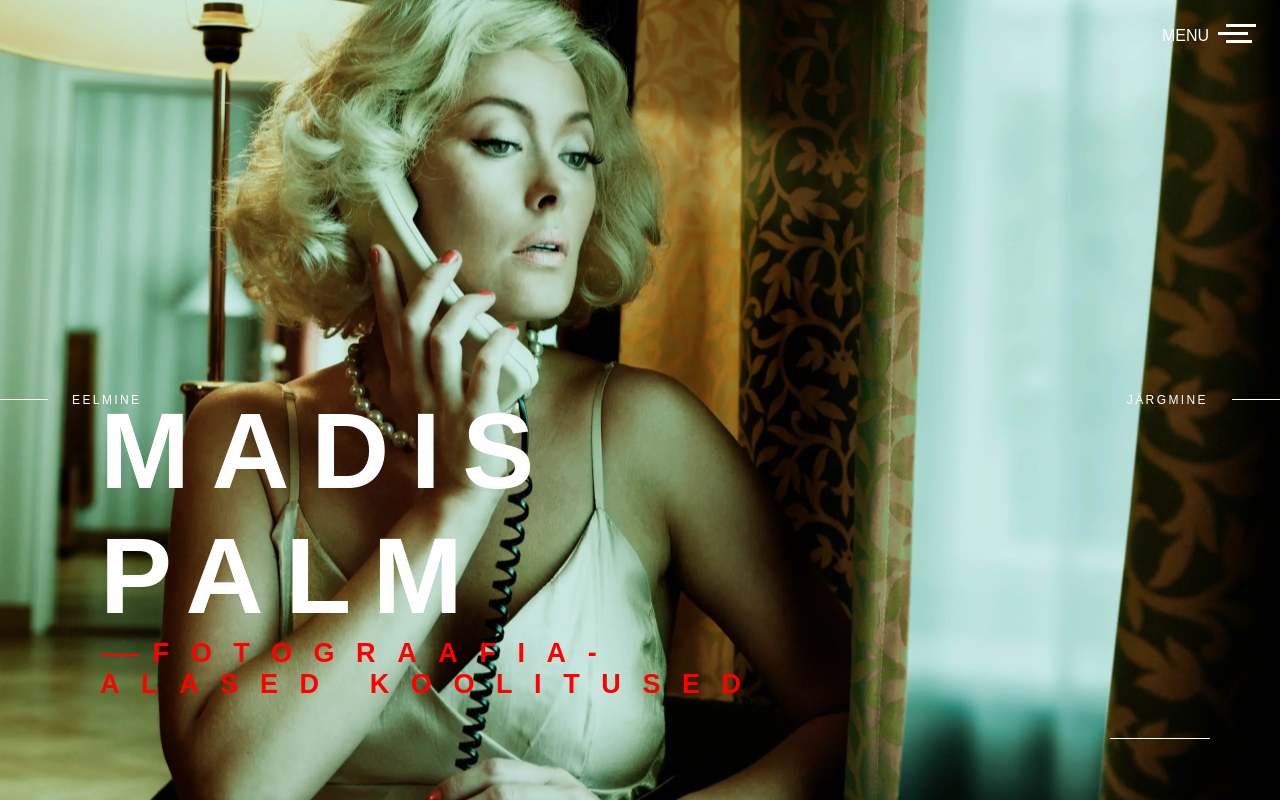
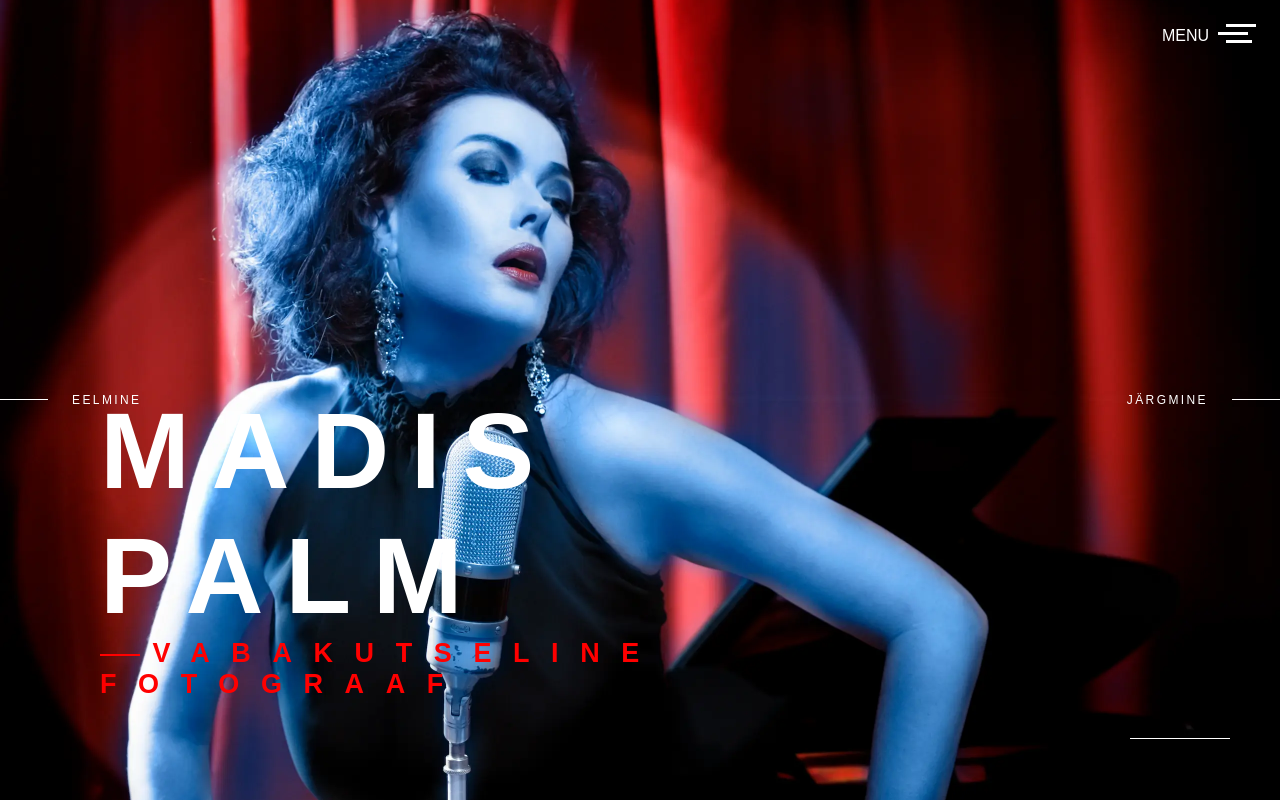
Before and after one commit to palmwebsite/photoFashion, a Next.js app: page / in a window 1280 px wide. Built offline with nearby package versions, Linux system fonts and the light colour scheme.

Commit message:
fixed image order on main slider

```diff
--- a/src/app/components/mainSlider/Mainslider.tsx
+++ b/src/app/components/mainSlider/Mainslider.tsx
@@ -1,4 +1,6 @@
 "use client";
+
+//Mainslider.tsx
 
 import { useScreenOrientation } from "@/app/hooks/useScreenOrientation";
 import SwiperComponent from "../swiper/SwiperComponent";
@@ -20,13 +22,16 @@ export function MainSlider() {
     }
     setImages(_images);
   }, [orientation]);
-  return (
+  return images.length > 0 ? (
     <SwiperComponent
       wantLoop={true}
       images={images}
       wantsTextOnNavigation={true}
       wantsZoomEffect={true}
       wantsCover={true}
+      initialIndex={0}
     />
+  ) : (
+    <div></div>
   );
 }
```
